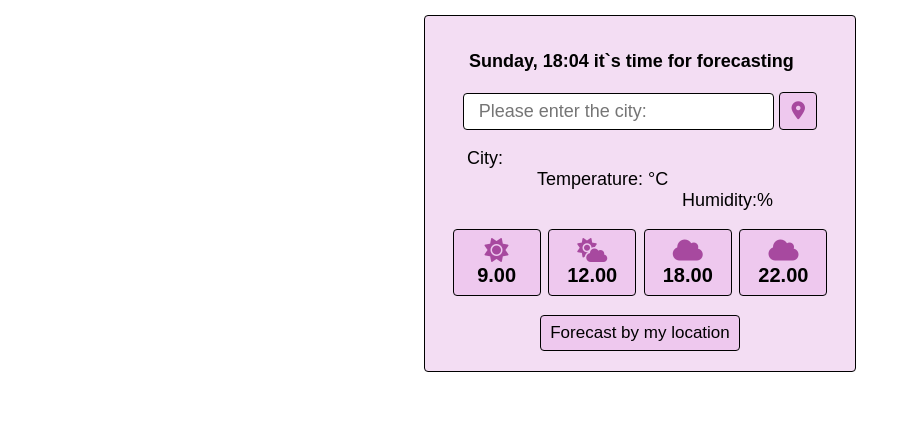
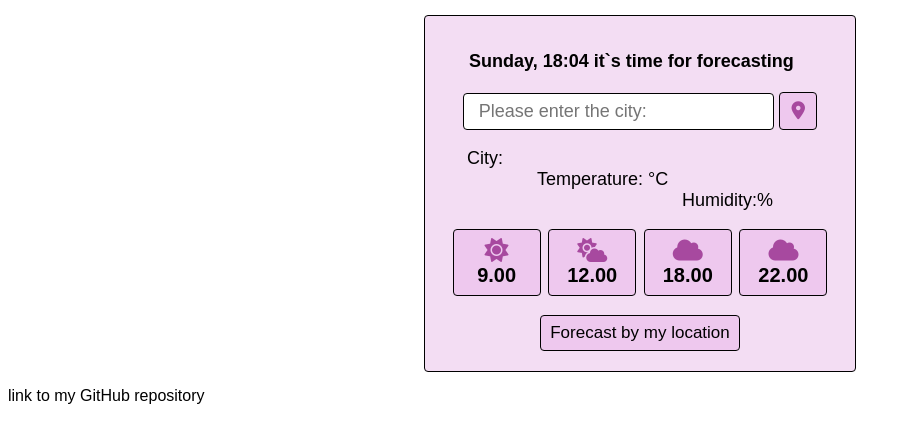
Before and after one commit to Soniaaaaaaaaa/first-poject, a plain HTML site: page index.html in a window 1280 px wide. Shown: the whole page, without its empty margins (0-910 px from the left). Drawn offline with nearby package versions, Linux system fonts and the light colour scheme.

Commit message:
added link to my GitHub repository

```diff
--- a/index.html
+++ b/index.html
@@ -28,7 +28,9 @@
                  <button id="last_btn">Forecast by my location</button>
                 </form>
         </div>
+        <a link="https://github.com/Soniaaaaaaaaa/first-poject.git">link to my GitHub repository</a>
       </div>
+
     <script src="src/index.js"></script>
   </body>
 </html>
```
